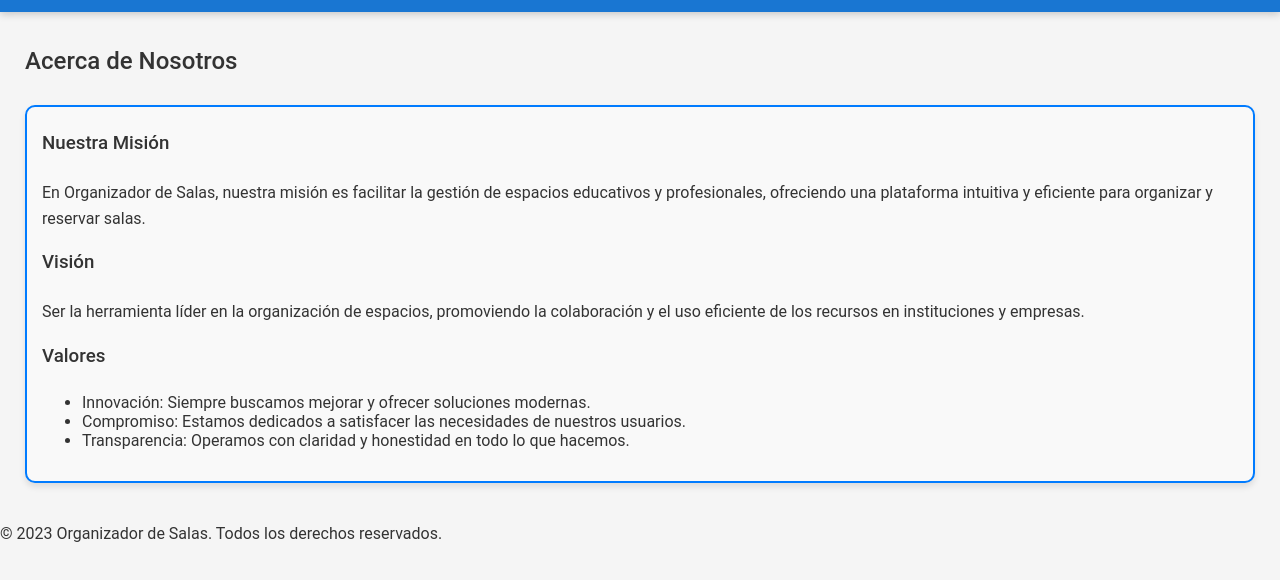
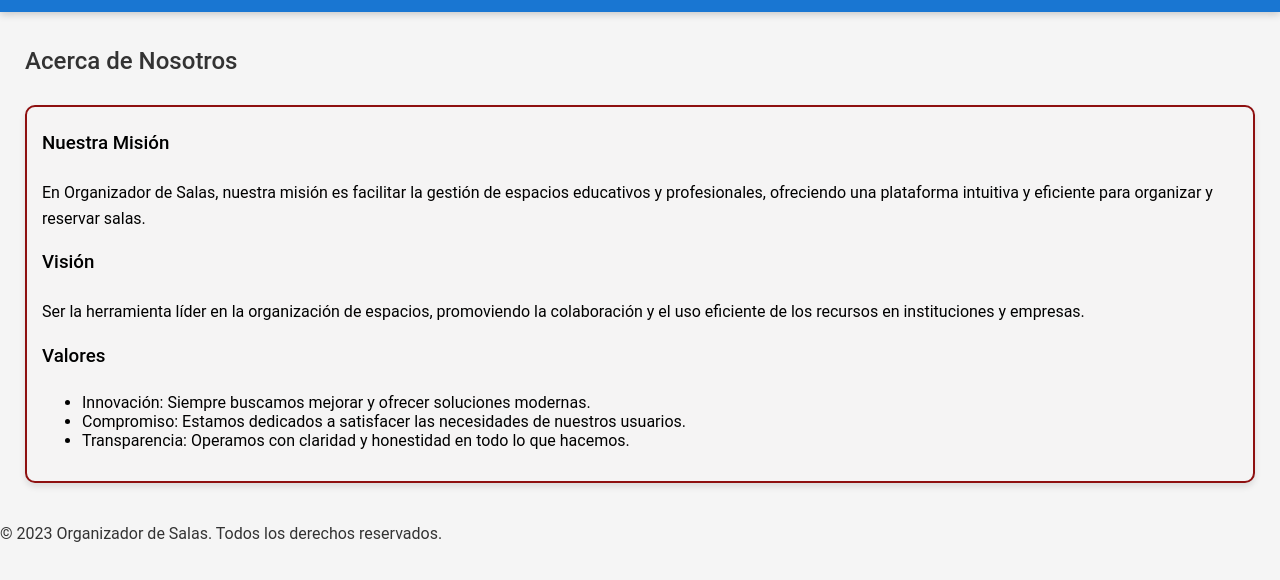
Before and after one commit to dqq0/-GDS, a website: page acerca.html in a window 1280 px wide. Shown: the part 76-656 px from the top of the page. Drawn offline with Linux system fonts and the light colour scheme.

Commit message:
Update acerca.html

```diff
--- a/acerca.html
+++ b/acerca.html
@@ -9,10 +9,10 @@
     .info-acerca {
       margin-top: 20px;
       padding: 15px;
-      border: 2px solid #007BFF;
+      border: 2px solid #8e1010;
       border-radius: 10px;
-      background-color: #f9f9f9;
-      color: #333;
+      background-color: #f5f4f4;
+      color: #000000;
       font-size: 16px;
       box-shadow: 0 4px 6px rgba(0, 0, 0, 0.1);
     }
```
